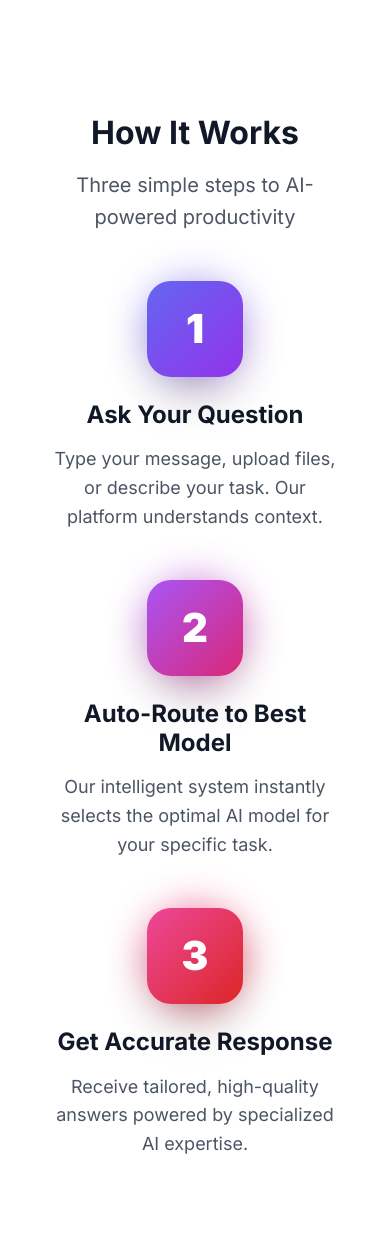
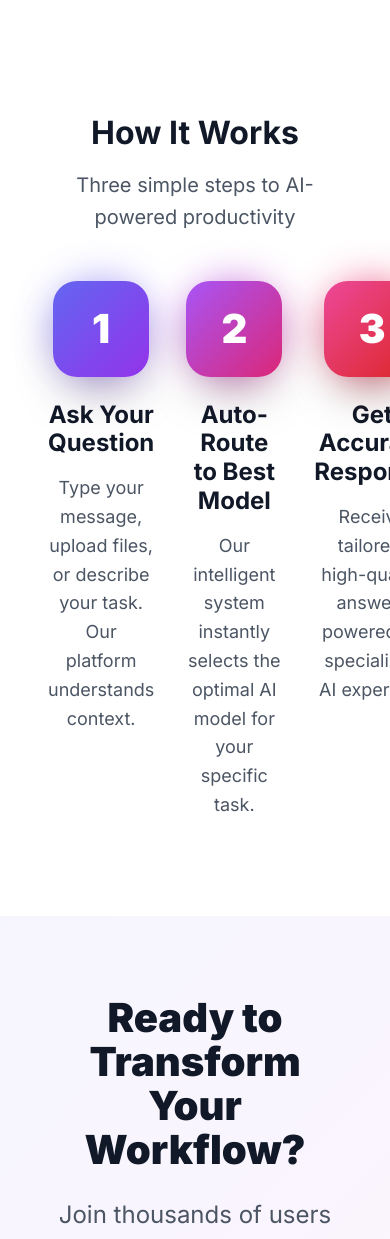
Before and after one commit to Bucin404/AI-platform, a Flask app: page / in a window 390 px wide; the page is wider, and only the part inside the window is pictured. Shown: the part 2442-3681 px from the top of that part. Run offline with Flask 3, Linux system fonts and the light colour scheme; some libraries are stand-ins or nearby versions.

Commit message:
Fix Jinja2 template error - remove Tailwind utility classes
- Fixed landing.html grid syntax that was using Tailwind classes
- Replaced "grid grid-cols-3 gap-8" with proper inline styles
- Template now renders correctly without Jinja2 errors
- Responsive grid styling already handled in main.css
- All CSS files properly linked in base.html

Co-authored-by: Bucin404 <64872316+Bucin404@users.noreply.github.com>

```diff
--- a/app/templates/landing.html
+++ b/app/templates/landing.html
@@ -156,7 +156,7 @@
             <p>Three simple steps to AI-powered productivity</p>
         </div>
 
-        <div class="grid grid-cols-3 gap-8" style="max-width: 1280px; margin: 0 auto;">
+        <div style="display: grid; grid-template-columns: repeat(3, 1fr); gap: 2rem; max-width: 1280px; margin: 0 auto;">
             <div style="text-align: center;">
                 <div style="position: relative; display: inline-block; margin-bottom: 1.5rem;">
                     <div class="animate-pulse" style="position: absolute; inset: 0; background: linear-gradient(135deg, var(--primary-400), var(--purple-400)); border-radius: 9999px; filter: blur(20px); opacity: 0.5;"></div>
```
